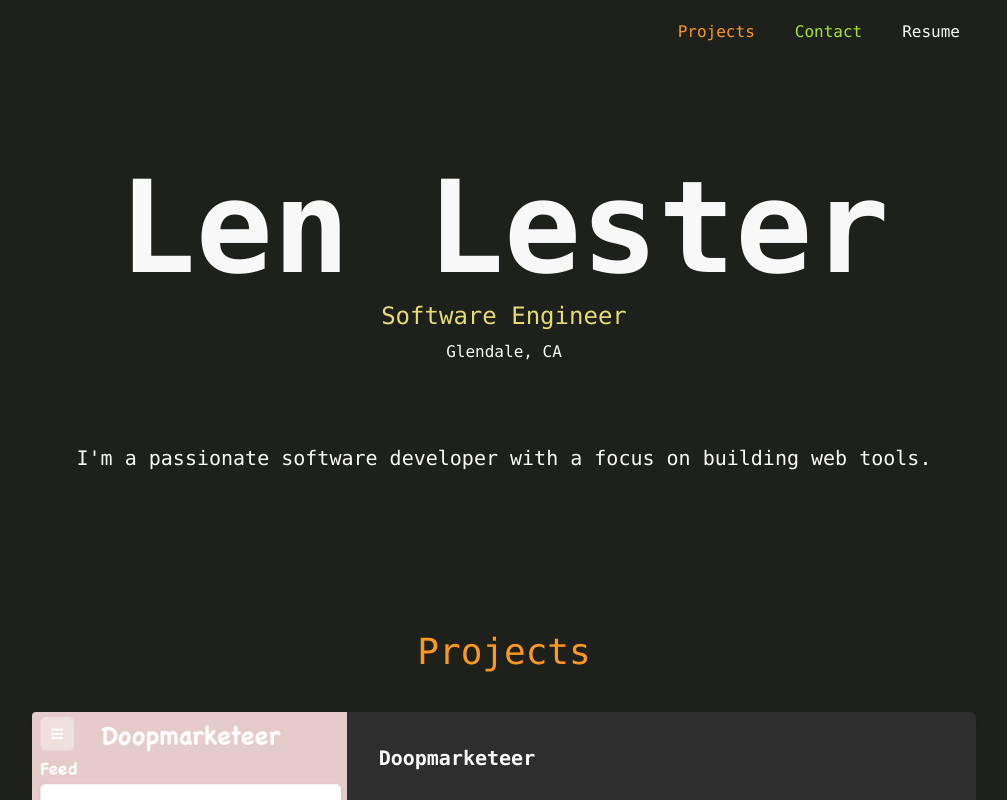
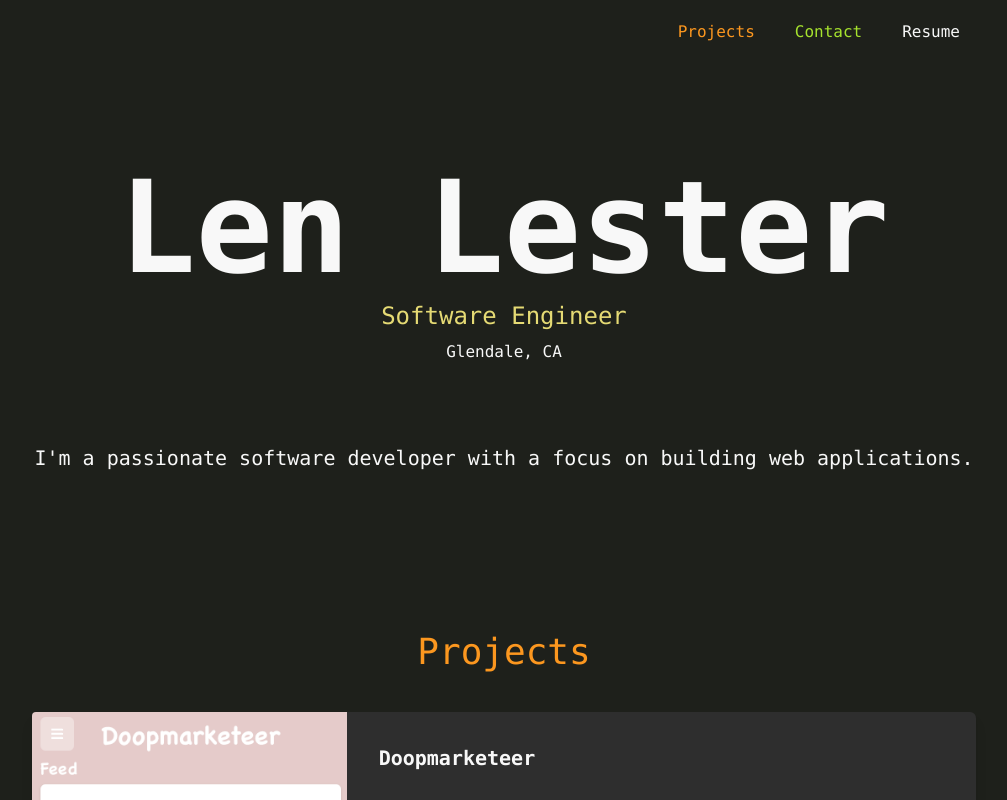
Before and after one commit to slowshi/len-lester-portfolio, a React (Vite) app: page / in a window 1280 px wide. Shown: the top 800 px of the page, without its empty margins (136-1143 px from the left). Built offline with nearby package versions, Linux system fonts and the light colour scheme.

Commit message:
added readme

```diff
--- a/src/App.tsx
+++ b/src/App.tsx
@@ -38,7 +38,7 @@ function App() {
       <h3 className="text-center text-2xl mb-2 monokai-yellow">Software Engineer</h3>
       <p className="text-center mb-20 monokai-white">Glendale, CA</p>
       <p className="mb-40 text-center text-xl monokai-white">
-        I'm a passionate software developer with a focus on building web tools.
+        I'm a passionate software developer with a focus on building web applications.
       </p>
 
       <h1 className="monokai-orange text-4xl text-center text-bold mb-10" id="projects">
```
Also changed, not shown: 1 other file (tests, documents, lock files or other folders).
